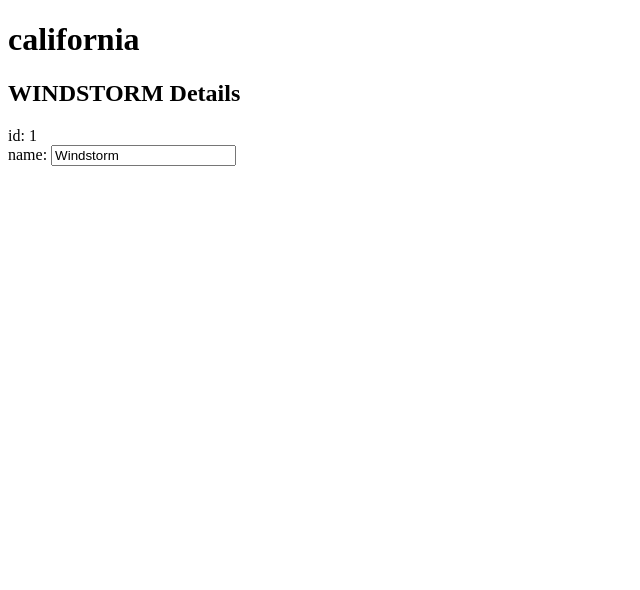
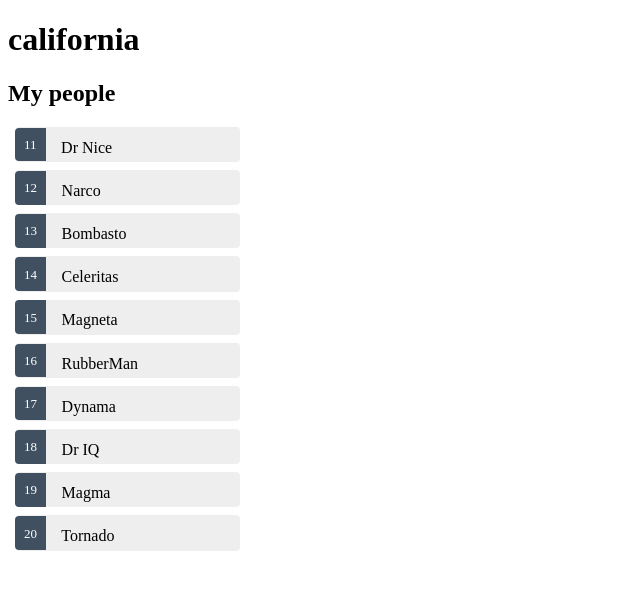
Before and after one commit to u1810291/house-statistics, an Angular app: page / in a window 1280 px wide. Shown: the top 590 px of the page, without its empty margins (0-640 px from the left). Built offline with nearby package versions, Linux system fonts and the light colour scheme.

Commit message:
Able to edit

```diff
--- a/src/app/app.module.ts
+++ b/src/app/app.module.ts
@@ -10,7 +10,6 @@
   declarations: [
     AppComponent,
     CardComponent
-
   ],
   imports: [
     BrowserModule,
--- a/src/app/components/card.component.css
+++ b/src/app/components/card.component.css
@@ -0,0 +1,44 @@
+/* HeroesComponent's private CSS styles */
+.heroes {
+  margin: 0 0 2em 0;
+  list-style-type: none;
+  padding: 0;
+  width: 15em;
+}
+.heroes li {
+  cursor: pointer;
+  position: relative;
+  left: 0;
+  background-color: #EEE;
+  margin: .5em;
+  padding: .3em 0;
+  height: 1.6em;
+  border-radius: 4px;
+}
+.heroes li:hover {
+  color: #607D8B;
+  background-color: #DDD;
+  left: .1em;
+}
+.heroes li.selected {
+  background-color: #CFD8DC;
+  color: white;
+}
+.heroes li.selected:hover {
+  background-color: #BBD8DC;
+  color: white;
+}
+.heroes .badge {
+  display: inline-block;
+  font-size: small;
+  color: white;
+  padding: 0.8em 0.7em 0 0.7em;
+  background-color:#405061;
+  line-height: 1em;
+  position: relative;
+  left: -1px;
+  top: -4px;
+  height: 1.8em;
+  margin-right: .8em;
+  border-radius: 4px 0 0 4px;
+}
--- a/src/app/components/card.component.html
+++ b/src/app/components/card.component.html
@@ -1,8 +1,21 @@
-<h2>{{ card.name | uppercase }} Details</h2>
-<div><span>id: </span>{{ card.id }}</div>
-<div>
-  <label
-    >name:
-    <input [(ngModel)]="card.name" placeholder="name" />
-  </label>
+<h2>My people</h2>
+<ul class="heroes">
+  <li
+    *ngFor="let person of people"
+    [class.selected]="person === selectedPerson"
+    (click)="onSelect(person)"
+  >
+    <span class="badge">{{ person.id }}</span> {{ person.name }}
+  </li>
+</ul>
+
+<div *ngIf="selectedPerson">
+  <h2>{{ selectedPerson.name | uppercase }} Details</h2>
+  <div><span>id: </span>{{ selectedPerson.id }}</div>
+  <div>
+    <label
+      >name:
+      <input [(ngModel)]="selectedPerson.name" placeholder="name" />
+    </label>
+  </div>
 </div>
--- a/src/app/components/card.component.ts
+++ b/src/app/components/card.component.ts
@@ -1,21 +1,24 @@
 import { Component, OnInit } from '@angular/core';
-import { Card }  from '../card';
-
+import { Card } from '../card';
+import { PEOPLE } from '../data/mock-people';
 
 @Component({
   selector: 'app-card',
   templateUrl: './card.component.html',
   styleUrls: ['./card.component.css']
 })
+
 export class CardComponent implements OnInit {
-  card: Card = {
-    id: 1,
-    name: 'Windstorm'
-  };
 
-  constructor() { }
+  people = PEOPLE;
+  selectedPerson: Card | undefined;
 
+  constructor() {
+  }
   ngOnInit() {
+  }
+  onSelect(person: Card): void {
+    this.selectedPerson = person;
   }
 
 }
--- a/src/app/data/mock-people.ts
+++ b/src/app/data/mock-people.ts
@@ -0,0 +1,14 @@
+import { Card } from '../card';
+
+export const PEOPLE: Card[] = [
+  { id: 11, name: 'Dr Nice' },
+  { id: 12, name: 'Narco' },
+  { id: 13, name: 'Bombasto' },
+  { id: 14, name: 'Celeritas' },
+  { id: 15, name: 'Magneta' },
+  { id: 16, name: 'RubberMan' },
+  { id: 17, name: 'Dynama' },
+  { id: 18, name: 'Dr IQ' },
+  { id: 19, name: 'Magma' },
+  { id: 20, name: 'Tornado' }
+];
```
